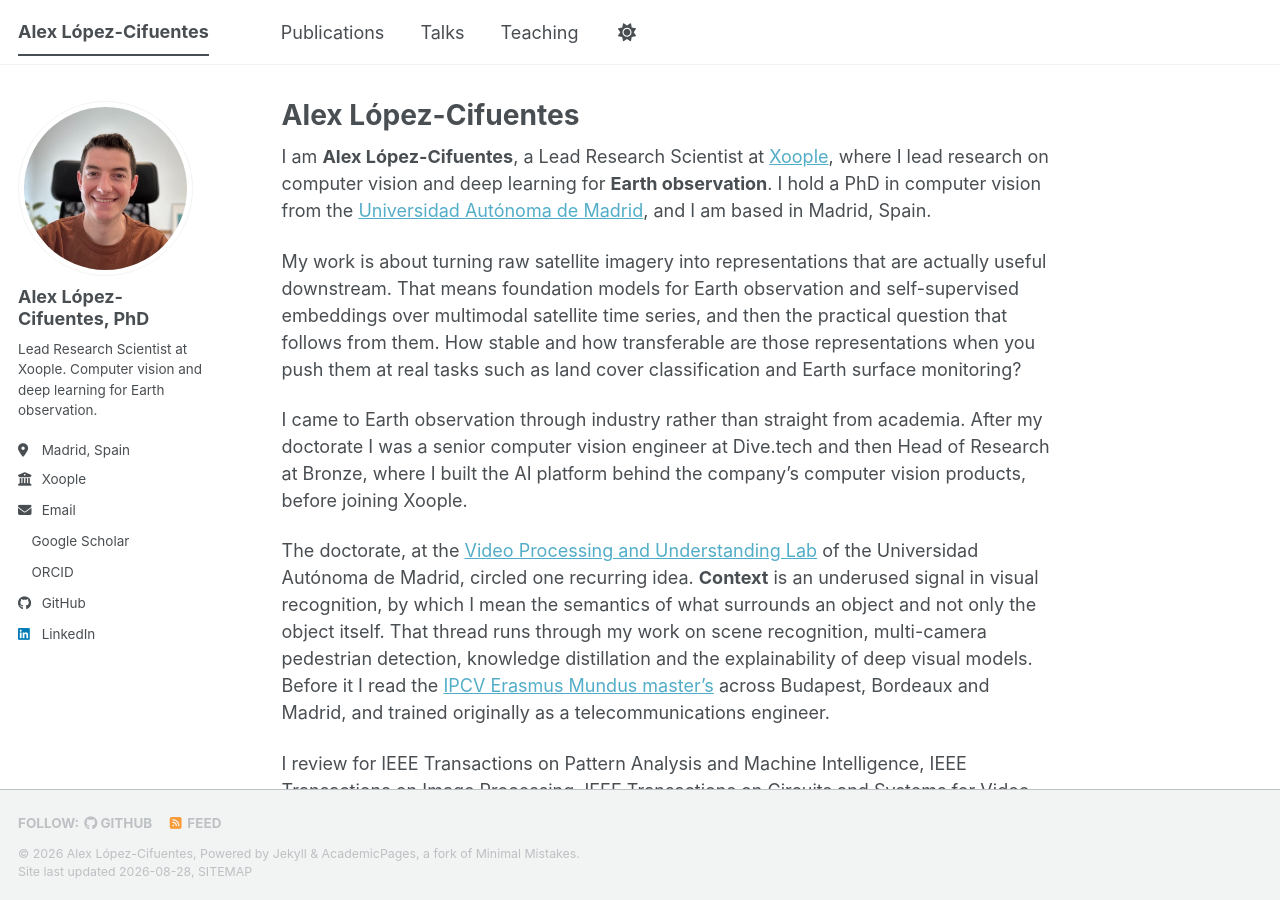
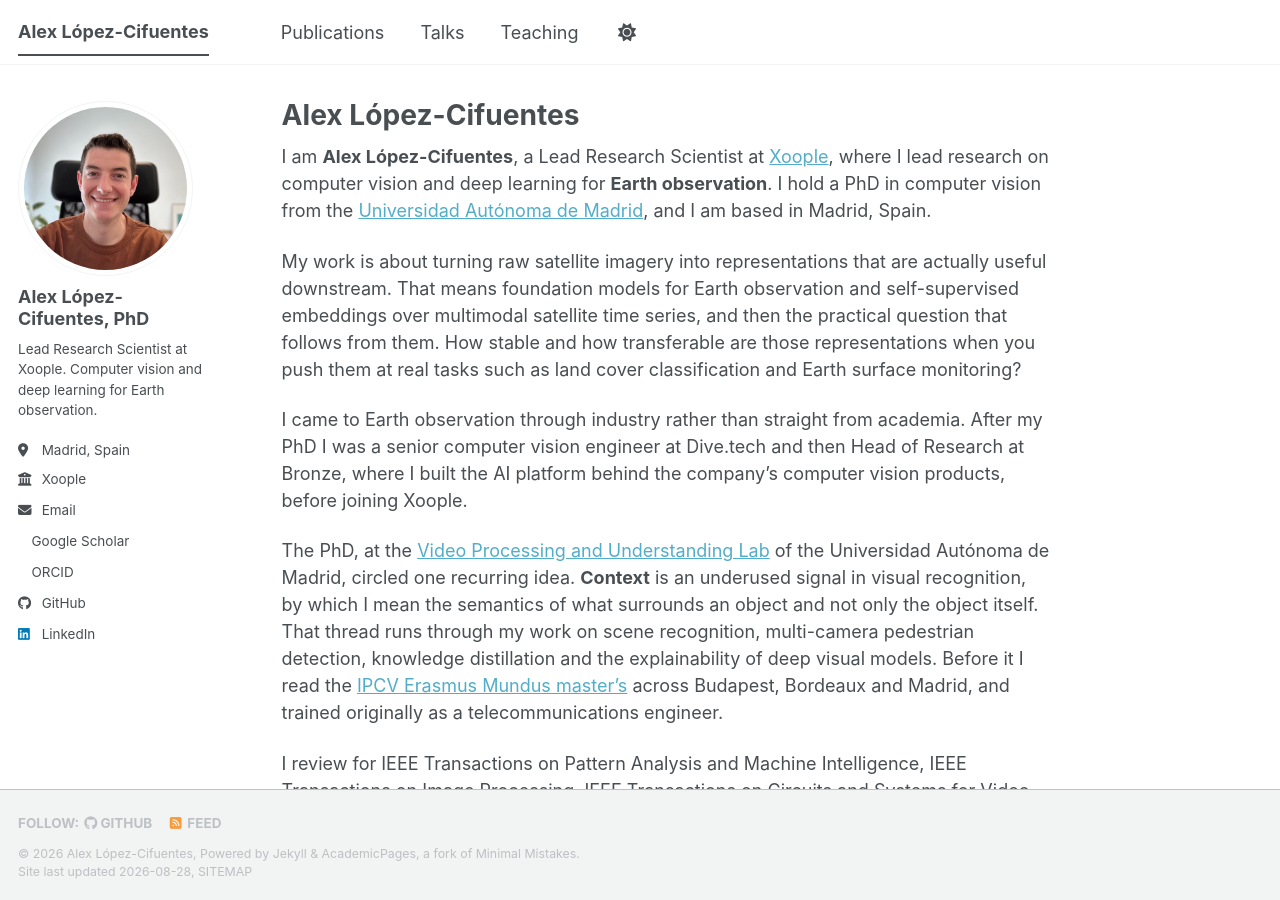
Before and after one commit to alexlopezcifuentes/alexlopezcifuentes.github.io, a Jekyll site: the page built from _pages/about.md, in a window 1280 px wide and 900 px high. Built offline with Jekyll 4.4.1, drawn with Linux system fonts in a browser that asks for light colours; a style sheet for code colours, icons or effects is not loaded.

Commit message:
Say PhD rather than doctorate
Co-Authored-By: Claude Opus 5 (1M context) <noreply@anthropic.com>

```diff
--- a/_pages/about.md
+++ b/_pages/about.md
@@ -20,9 +20,9 @@ I am **Alex López-Cifuentes**, a Lead Research Scientist at [Xoople](https://ww
 
 My work is about turning raw satellite imagery into representations that are actually useful downstream. That means foundation models for Earth observation and self-supervised embeddings over multimodal satellite time series, and then the practical question that follows from them. How stable and how transferable are those representations when you push them at real tasks such as land cover classification and Earth surface monitoring?
 
-I came to Earth observation through industry rather than straight from academia. After my doctorate I was a senior computer vision engineer at Dive.tech and then Head of Research at Bronze, where I built the AI platform behind the company's computer vision products, before joining Xoople.
+I came to Earth observation through industry rather than straight from academia. After my PhD I was a senior computer vision engineer at Dive.tech and then Head of Research at Bronze, where I built the AI platform behind the company's computer vision products, before joining Xoople.
 
-The doctorate, at the [Video Processing and Understanding Lab](http://www-vpu.eps.uam.es/) of the Universidad Autónoma de Madrid, circled one recurring idea. **Context** is an underused signal in visual recognition, by which I mean the semantics of what surrounds an object and not only the object itself. That thread runs through my work on scene recognition, multi-camera pedestrian detection, knowledge distillation and the explainability of deep visual models. Before it I read the [IPCV Erasmus Mundus master's](https://ipcv.eu/) across Budapest, Bordeaux and Madrid, and trained originally as a telecommunications engineer.
+The PhD, at the [Video Processing and Understanding Lab](http://www-vpu.eps.uam.es/) of the Universidad Autónoma de Madrid, circled one recurring idea. **Context** is an underused signal in visual recognition, by which I mean the semantics of what surrounds an object and not only the object itself. That thread runs through my work on scene recognition, multi-camera pedestrian detection, knowledge distillation and the explainability of deep visual models. Before it I read the [IPCV Erasmus Mundus master's](https://ipcv.eu/) across Budapest, Bordeaux and Madrid, and trained originally as a telecommunications engineer.
 
 I review for IEEE Transactions on Pattern Analysis and Machine Intelligence, IEEE Transactions on Image Processing, IEEE Transactions on Circuits and Systems for Video Technology, and Elsevier Pattern Recognition.
 
--- a/_pages/teaching.html
+++ b/_pages/teaching.html
@@ -12,7 +12,7 @@ author_profile: true
 Universidad Autónoma de Madrid, standing in for permanent staff whenever a
 course needs covering. It has come round most academic years since 2024, and it
 is the same school where I read my own degree in Telecommunication Technologies
-and Services Engineering and later my doctorate.</p>
+and Services Engineering and later my PhD.</p>
 
 <p>The courses have all been in signal, image and video processing. Most of my
 hours have gone into the laboratory and practical sessions, which is the part I
```
